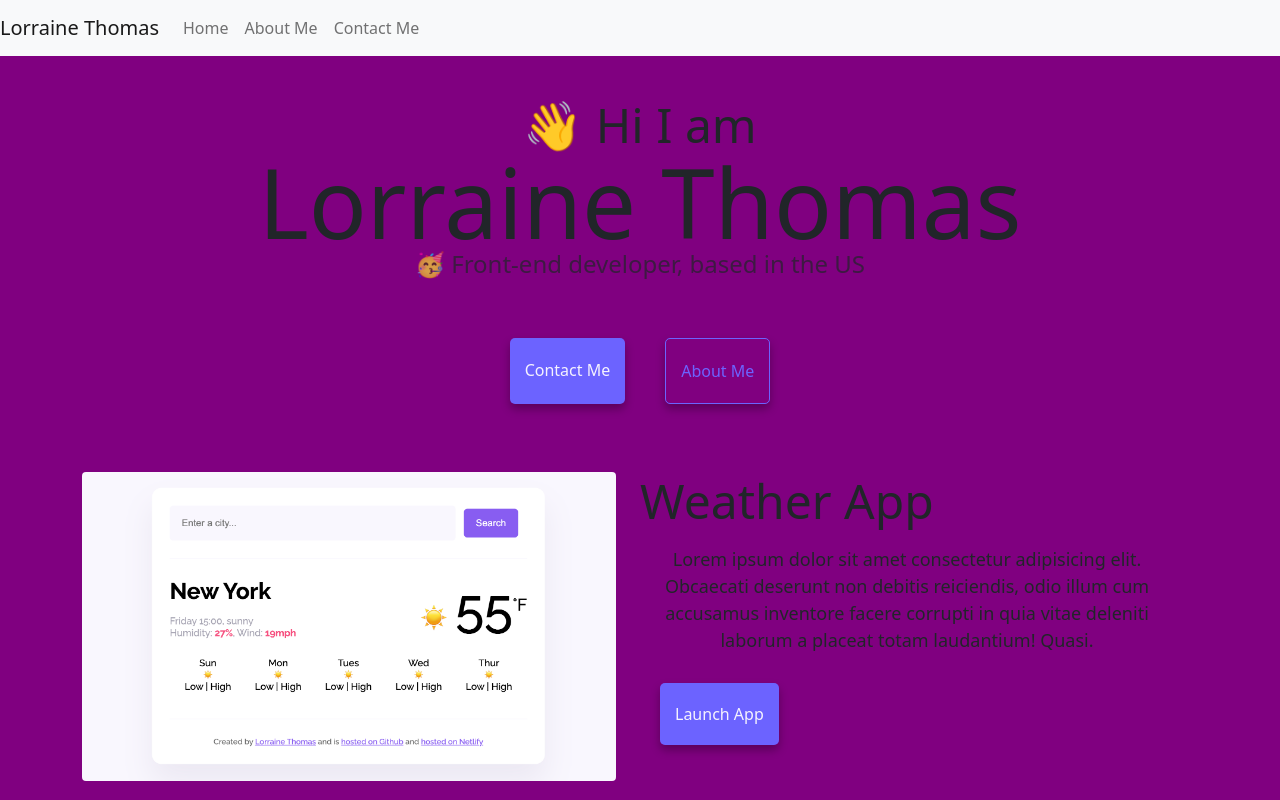
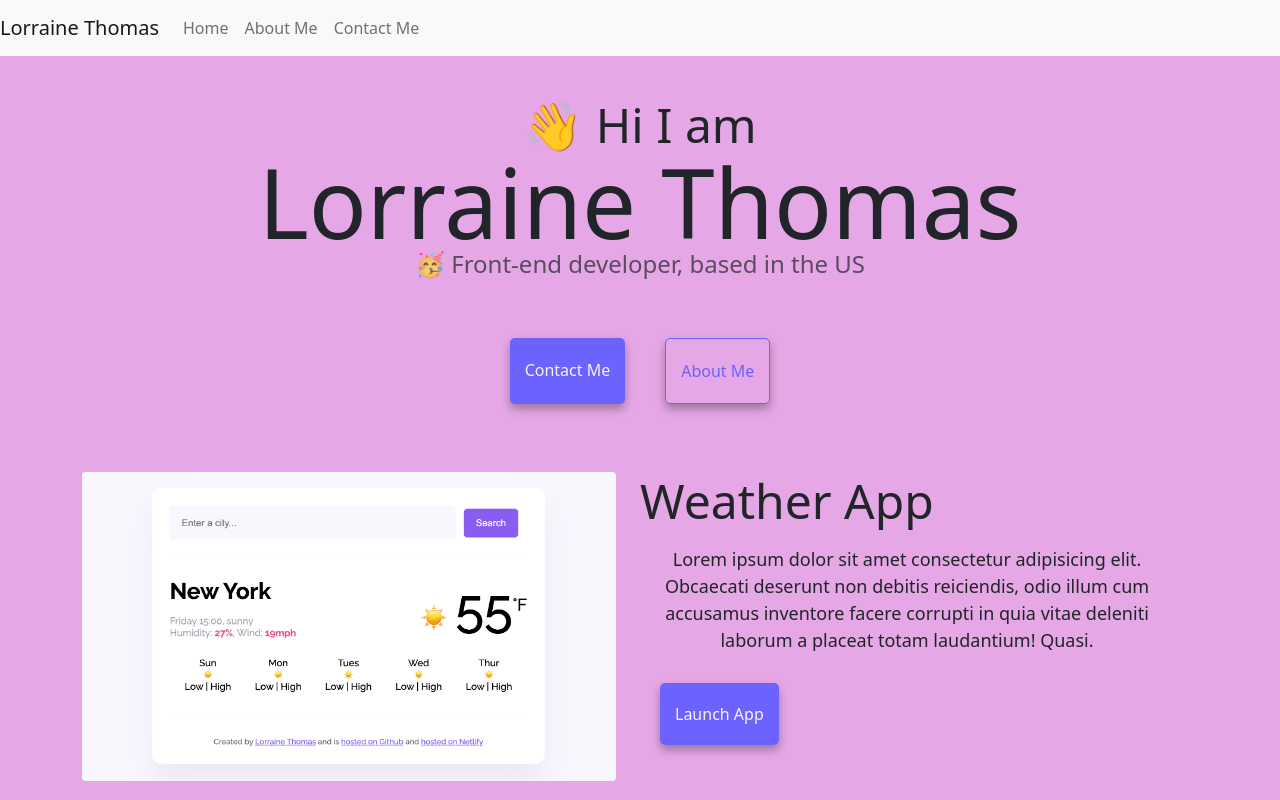
Before and after one commit to lorraineathomas/portfolio-project, a plain HTML site: page index.html in a window 1280 px wide. Shown: the top 800 px of the page. Drawn offline with nearby package versions, Linux system fonts and the light colour scheme.

Commit message:
Background color change

```diff
--- a/styles/portfolio.css
+++ b/styles/portfolio.css
@@ -1,5 +1,5 @@
 body {
-    background: purple;
+    background: rgb(229, 167, 229);
 }
 
 :root {
```
Also changed, not shown: 1 other file.
